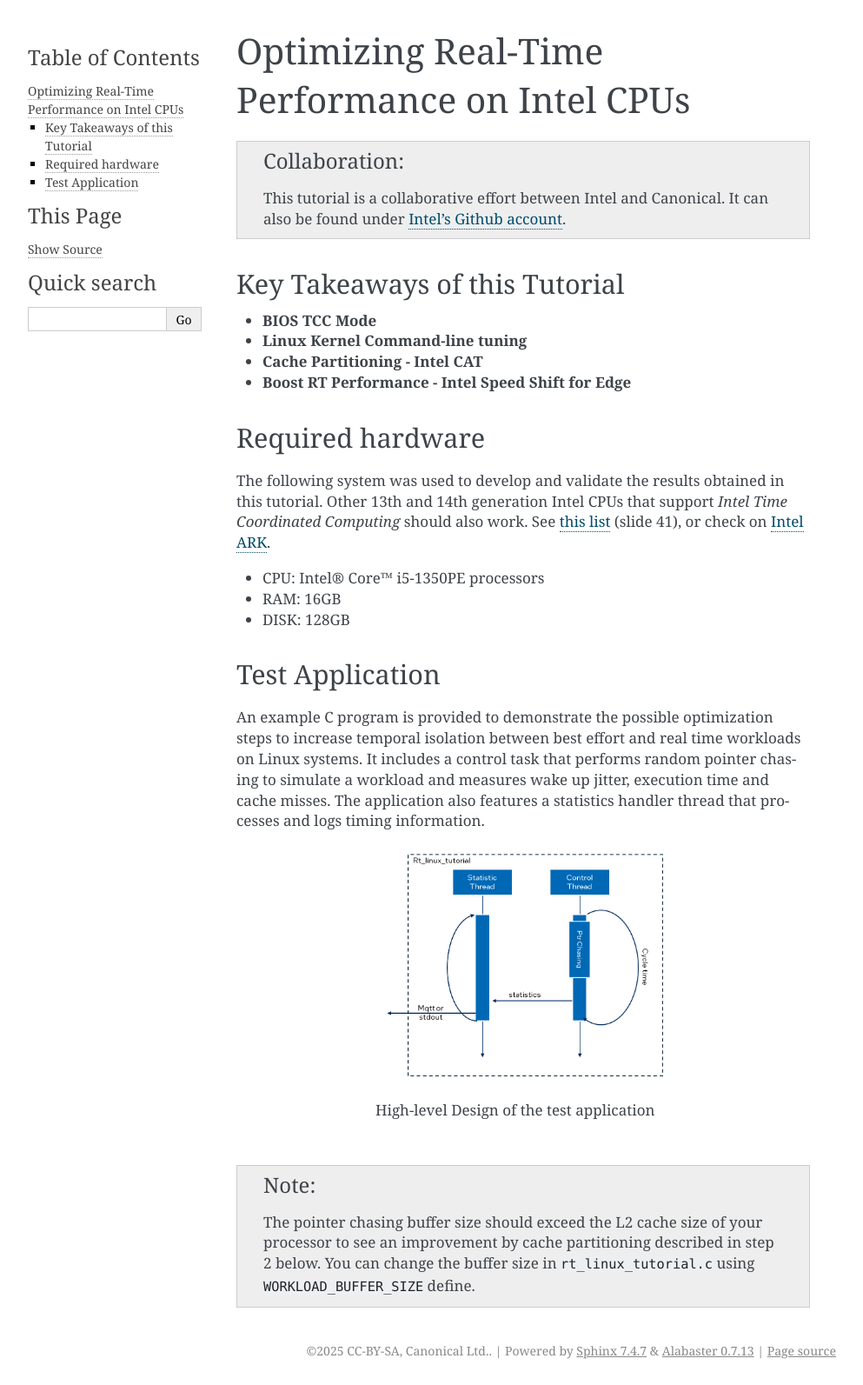
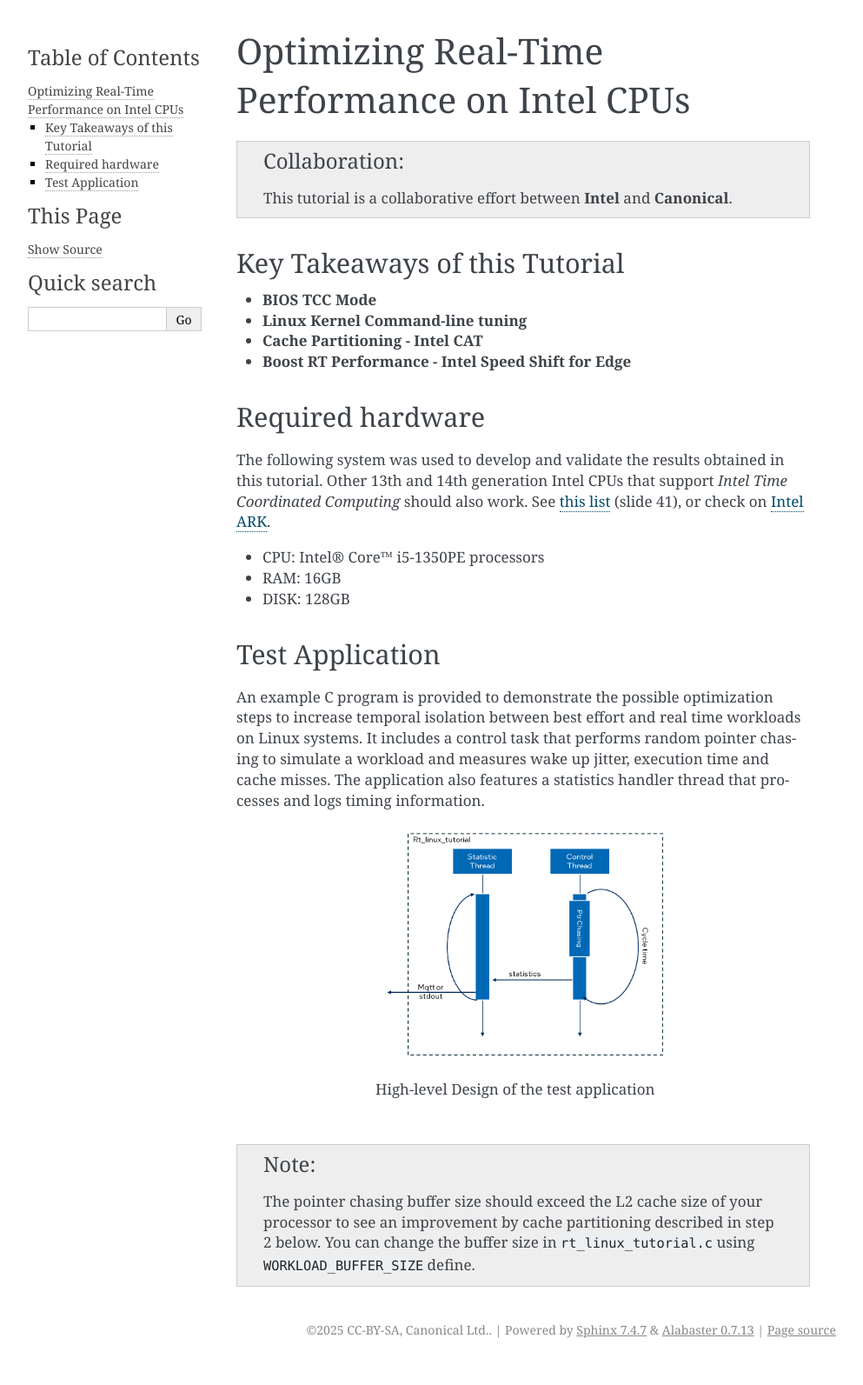
Before and after one commit to canonical/real-time-ubuntu-docs, a Sphinx documentation site: the page built from docs/tutorial/intel-tcc/index.md, in a window 1280 px wide. Shown: the whole page at 87% size, without its empty margins (148-1141 px from the left). Built offline with Sphinx 7.4.7, drawn with Linux system fonts in a browser that asks for light colours; after the commit the page ends 1569 px from its top, so only the background shows below that.

Commit message:
Remove link to intel repo
Signed-off-by: JP Meijers <jp.meijers@canonical.com>

````diff
--- a/docs/tutorial/intel-tcc/index.md
+++ b/docs/tutorial/intel-tcc/index.md
@@ -13,8 +13,7 @@
 ```
 
 ```{admonition} Collaboration
-This tutorial is a collaborative effort between Intel and Canonical.
-It can also be found under [Intel's Github account](https://github.com/intel/edge-developer-kit-reference-scripts/tree/main/usecases/real-time/tcc_tutorial).
+This tutorial is a collaborative effort between **Intel** and **Canonical**.
 ```
 
 ## Key Takeaways of this Tutorial
````
